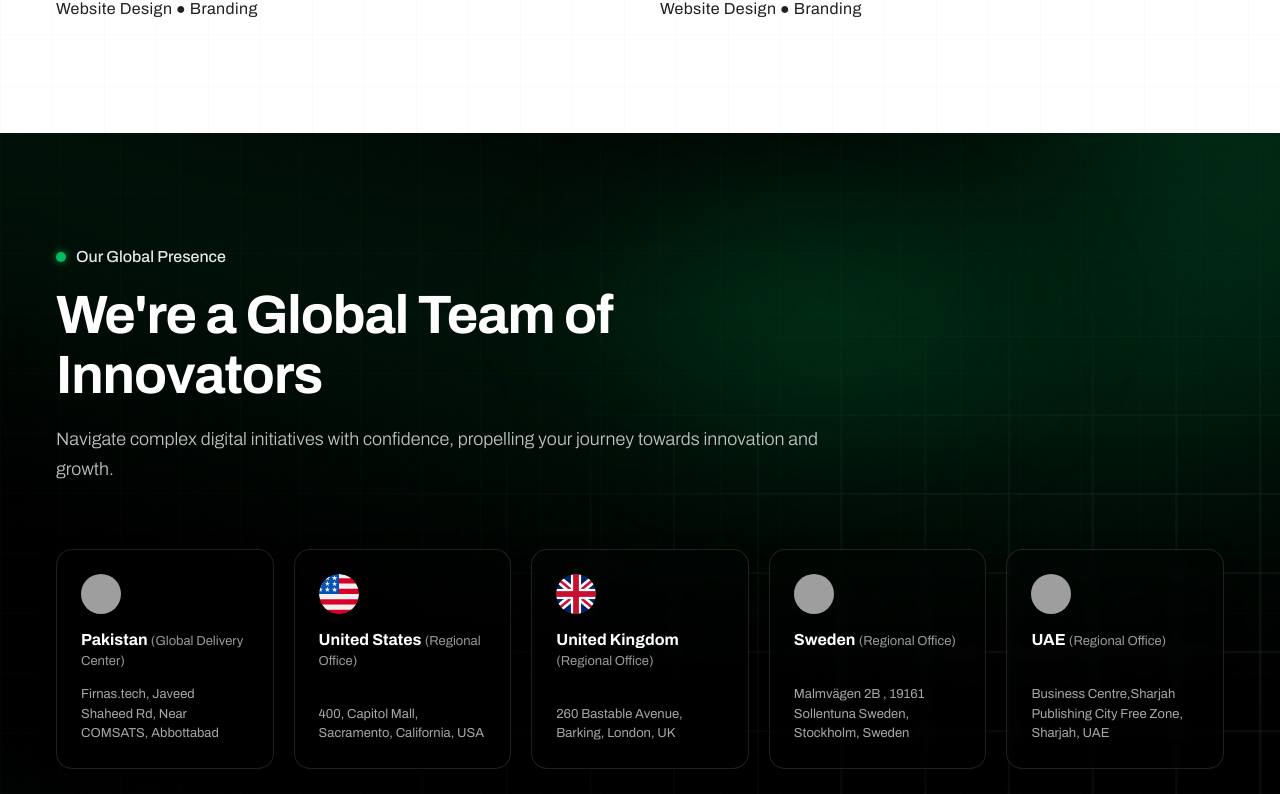
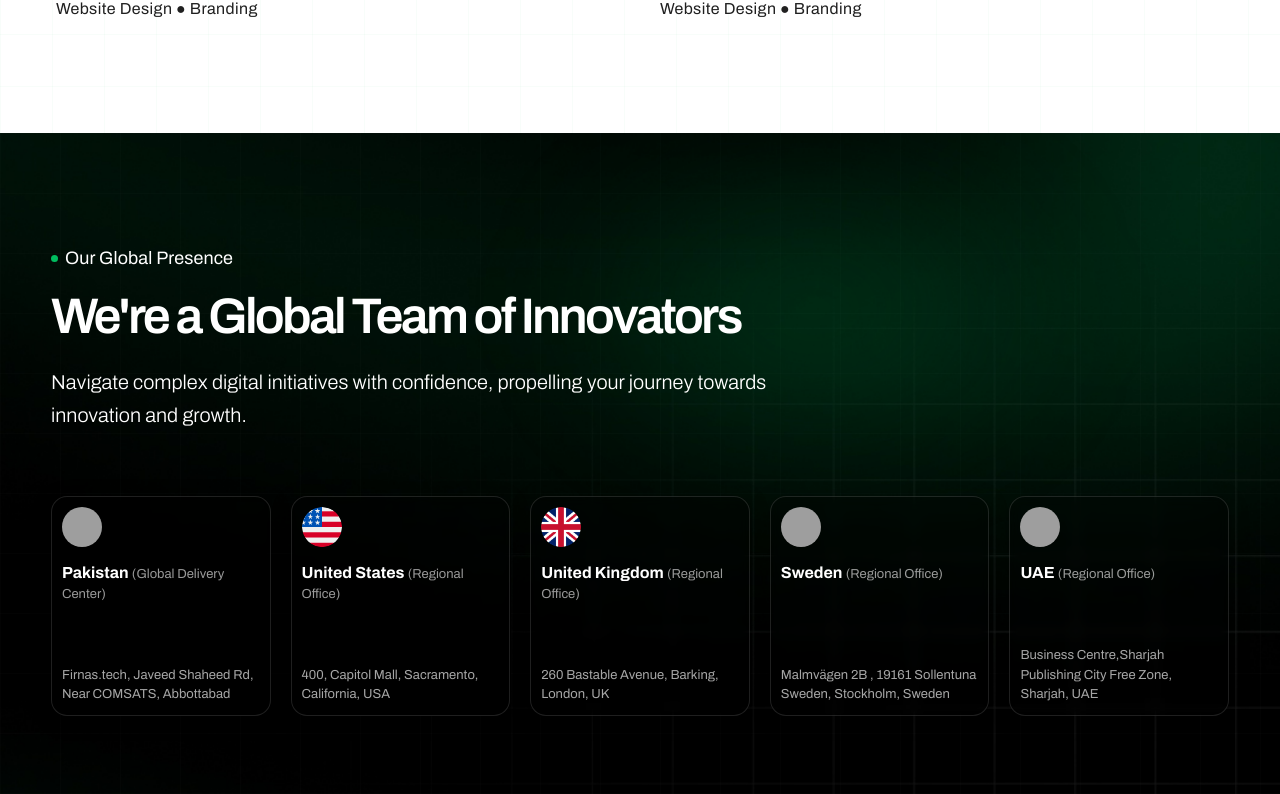
Before and after one commit to msaadfall25bsse/firnas-tech-clone, a Next.js app: page / in a window 1280 px wide. Shown: the part 3891-4685 px from the top of the page. Built offline with nearby package versions, Linux system fonts and the light colour scheme; grey boxes are pictures that could not be loaded.

Commit message:
Update GlobalPresence section typography and adjust padding by 5px

```diff
--- a/app/components/GlobalPresence.tsx
+++ b/app/components/GlobalPresence.tsx
@@ -54,7 +54,7 @@ export default function GlobalPresence() {
   return (
     <section
       id="global-presence"
-      className="relative w-full text-white py-24 sm:py-28 px-4 sm:px-8 lg:px-14 overflow-hidden bg-[#050b08] bg-cover bg-center bg-no-repeat"
+      className="relative w-full text-white py-24 sm:py-28 px-[11px] sm:px-[27px] lg:px-[51px] overflow-hidden bg-[#050b08] bg-cover bg-center bg-no-repeat"
       style={{
         backgroundImage: `url('/Services-bg-section.jpg')`,
       }}
@@ -79,22 +79,22 @@ export default function GlobalPresence() {
 
       <div className="relative z-10 max-w-[1340px] mx-auto">
         {/* Section Header */}
-        <div className="max-w-3xl mb-12 sm:mb-16">
+        <div className="max-w-[750px] mb-12 sm:mb-16">
           {/* Badge: • Our Global Presence */}
-          <div className="inline-flex items-center gap-2.5 mb-4 select-none">
-            <span className="w-2.5 h-2.5 rounded-full bg-[#00BD5F] inline-block shadow-[0_0_8px_rgba(0,189,95,0.7)]" />
-            <span className="text-[16px] font-medium text-white/90">
+          <div className="inline-flex items-center gap-[7px] mb-4 select-none">
+            <span className="w-[7px] h-[7px] rounded-full bg-[#00BD5F] inline-block" />
+            <span className="text-[18px] font-normal text-[#FFFFFF] tracking-[0.1px] font-archivo">
               Our Global Presence
             </span>
           </div>
 
-          {/* Heading */}
-          <h2 className="text-4xl sm:text-5xl lg:text-[54px] font-bold text-white tracking-[-0.02em] leading-[1.12] mb-5">
+          {/* Heading - Exact 50px Archivo */}
+          <h2 className="text-[32px] sm:text-[40px] lg:text-[50px] font-semibold text-[#FFFFFF] tracking-[-2px] lg:tracking-[-2.7px] leading-[1.2] lg:leading-[58px] mb-5 font-archivo">
             We&apos;re a Global Team of Innovators
           </h2>
 
-          {/* Paragraph */}
-          <p className="text-[16px] sm:text-[18px] text-white/75 font-light leading-[1.65]">
+          {/* Paragraph - Exact 20px Manrope */}
+          <p className="text-[17px] sm:text-[19px] lg:text-[20px] text-[#FFFFFF] font-light leading-[28px] lg:leading-[33px] font-manrope">
             Navigate complex digital initiatives with confidence, propelling your
             journey towards innovation and growth.
           </p>
@@ -105,7 +105,7 @@ export default function GlobalPresence() {
           {locations.map((item, idx) => (
             <div
               key={idx}
-              className="flex flex-col items-start p-6 rounded-[16px] border border-white/[0.12] bg-black/30 backdrop-blur-[6px] transition-all duration-300 hover:border-[#00BD5F] hover:bg-black/45 hover:-translate-y-1 shadow-[0_4px_20px_rgba(0,0,0,0.3)] min-h-[220px]"
+              className="flex flex-col items-start p-[10px] rounded-[16px] border border-white/[0.12] bg-black/30 backdrop-blur-[6px] transition-all duration-300 hover:border-[#00BD5F] hover:bg-black/45 hover:-translate-y-1 shadow-[0_4px_20px_rgba(0,0,0,0.3)] min-h-[220px]"
             >
               {/* Flag Image */}
               <div className="relative w-10 h-10 mb-4 rounded-full overflow-hidden shadow-md">
```
